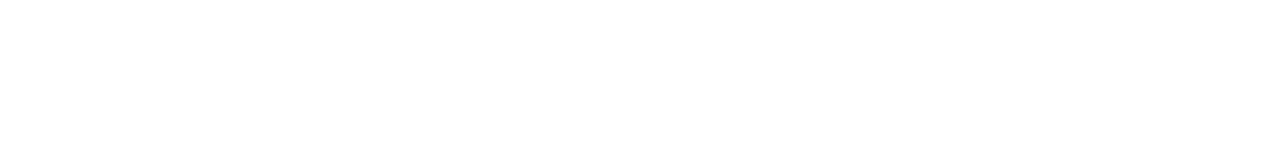
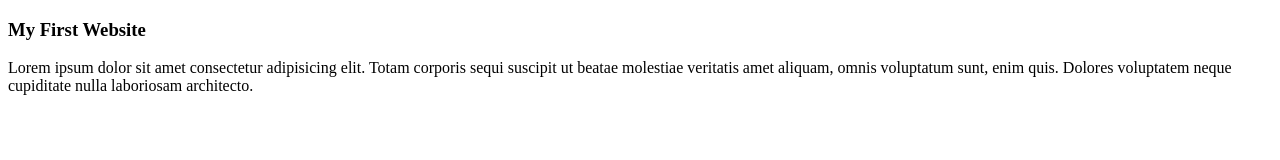
Before and after one commit to imashraf21/my-first-github-repo, a plain HTML site: page index.html in a window 1280 px wide. Drawn offline with Linux system fonts and the light colour scheme.

Commit message:
added a paragraph

```diff
--- a/index.html
+++ b/index.html
@@ -6,6 +6,9 @@
     <title>My First Ever GitHub Repo</title>
 </head>
 <body>
-
+    <div>
+        <h3>My First Website</h3>
+        <p>Lorem ipsum dolor sit amet consectetur adipisicing elit. Totam corporis sequi suscipit ut beatae molestiae veritatis amet aliquam, omnis voluptatum sunt, enim quis. Dolores voluptatem neque cupiditate nulla laboriosam architecto.</p>
+    </div>
 </body>
 </html>
```
